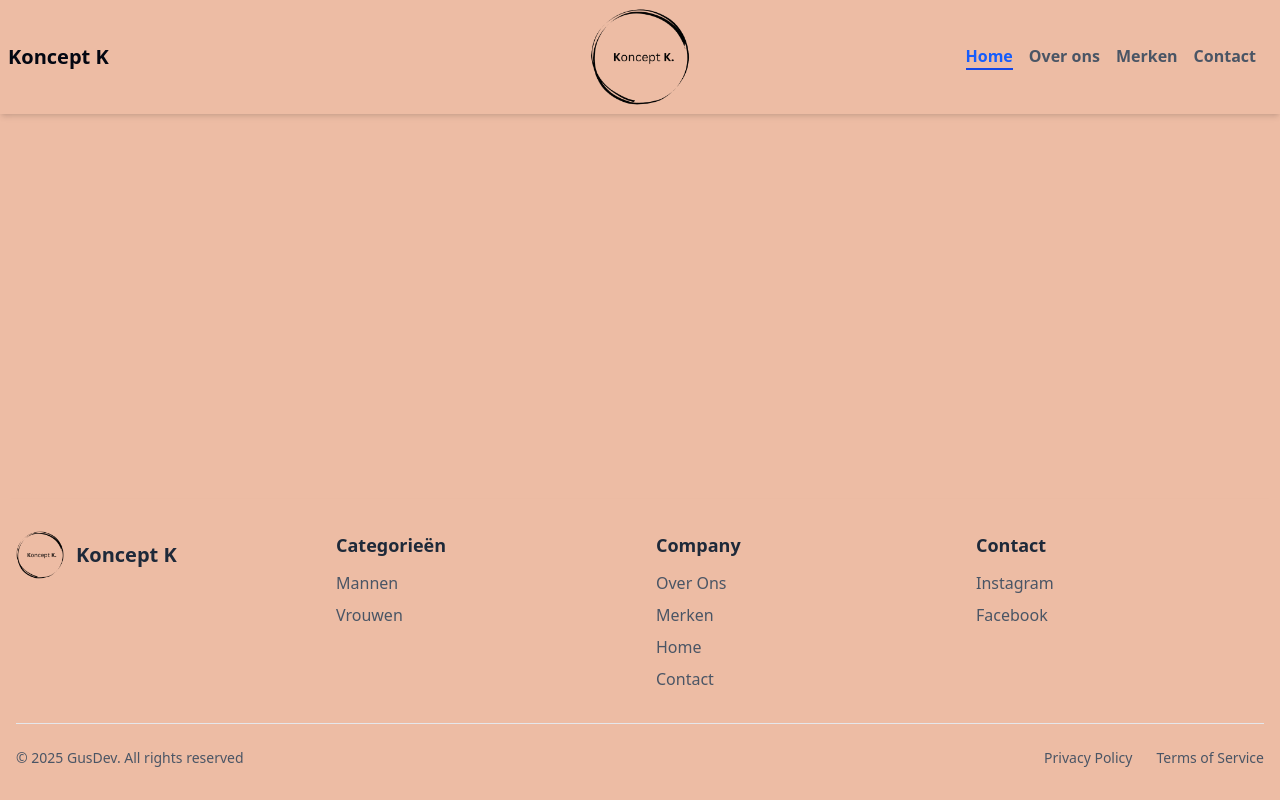
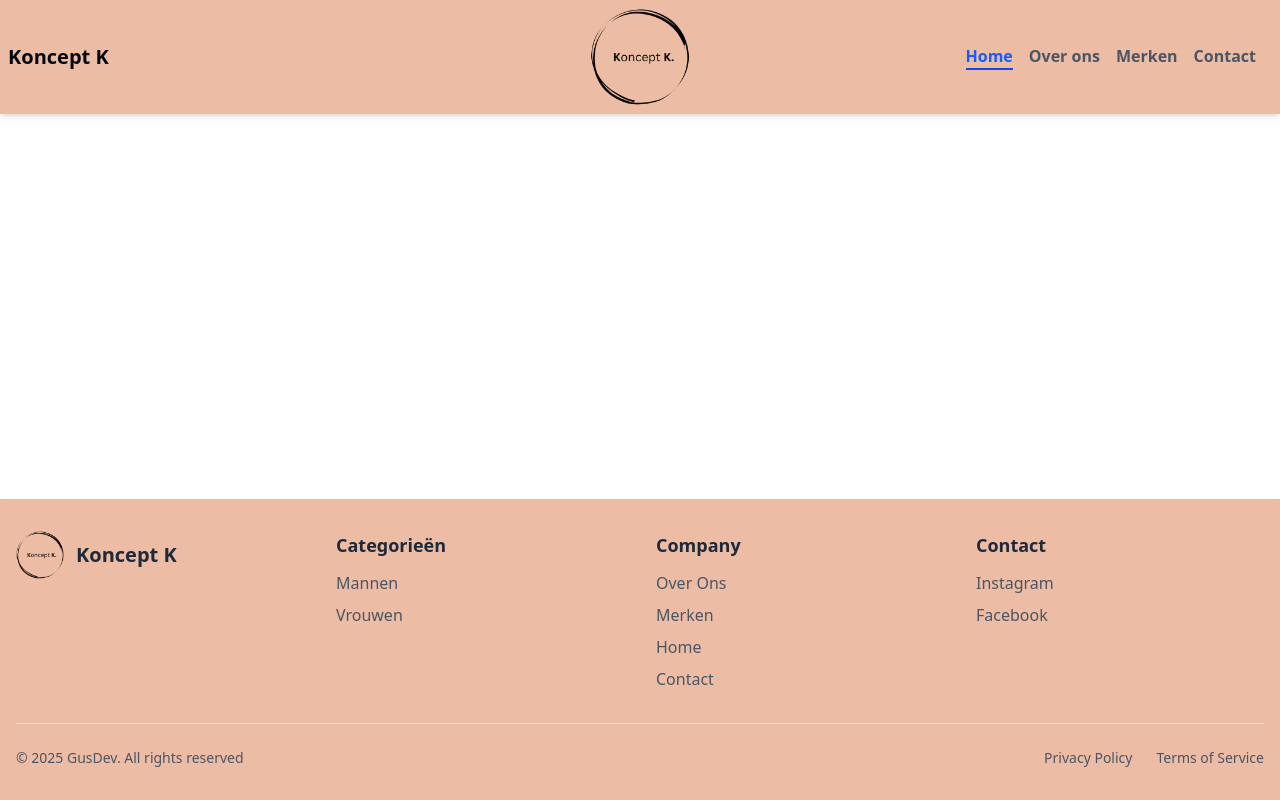
Before and after one commit to gusespitia/website-Koncept-K, a Next.js app: page / in a window 1280 px wide. Built offline with nearby package versions, Linux system fonts and the light colour scheme.

Commit message:
fix bg color

```diff
--- a/app/globals.css
+++ b/app/globals.css
@@ -46,7 +46,7 @@
 }
 
 :root {
-  --background: #EDBCA4;
+  --background: oklch(1 0 0);
   --foreground: oklch(0.13 0.028 261.692);
   --card: oklch(1 0 0);
   --card-foreground: oklch(0.13 0.028 261.692);
```
